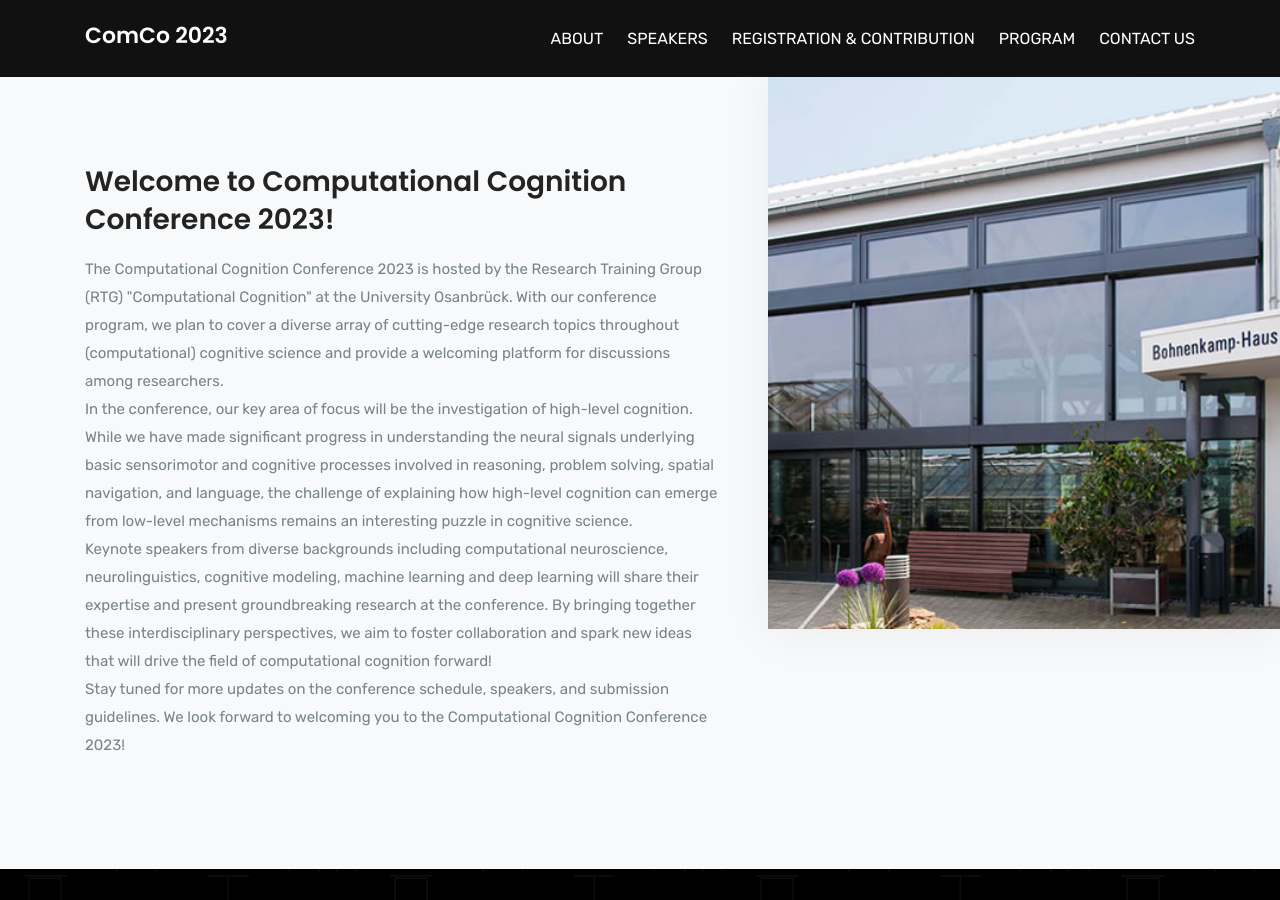
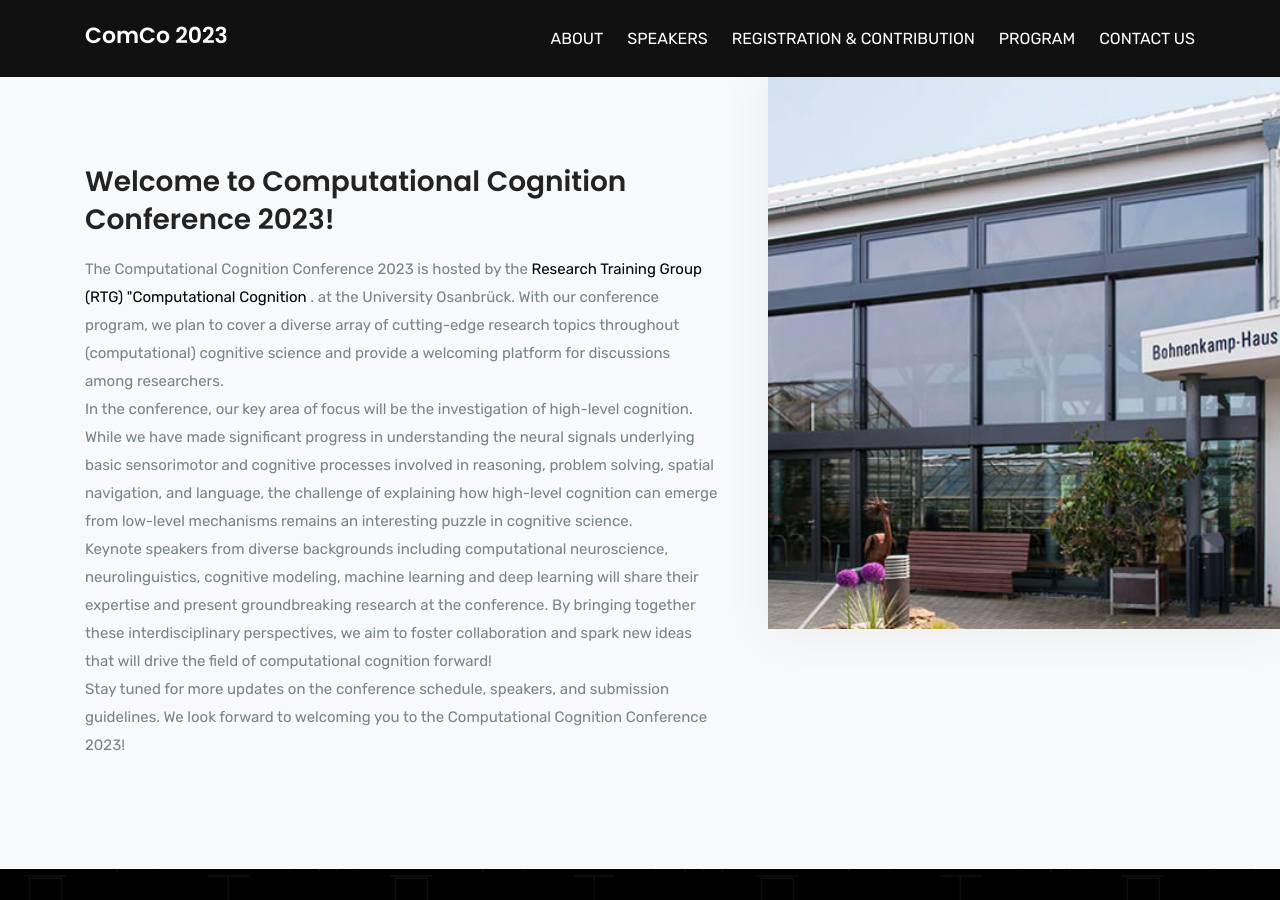
Before and after one commit to comco23/comco23.github.io, a Jekyll site: the page built from index.html, in a window 1280 px wide and 900 px high, scrolled down 567 px. Built offline with Jekyll 4.4.1, drawn with Linux system fonts in a browser that asks for light colours; part of the change alters nothing that is shown.

Commit message:
modified the link

```diff
--- a/_config.yml
+++ b/_config.yml
@@ -13,10 +13,10 @@ keywords: conference
 address: University Osnabrück Institue for Cognitive Science, Wachsbleiche 27, 49069 Osnabrück
 description: >-
 about_hits: >-
-    The Computational Cognition Conference 2023 is hosted by the Research Training Group (RTG)
-    "Computational Cognition" at the University Osanbrück. With our conference program, we plan
-    to cover a diverse array of cutting-edge research topics throughout (computational) cognitive
-    science and provide a welcoming platform for discussions among researchers.
+    The Computational Cognition Conference 2023 is hosted by the
+    <a href='https://www.ikw.uni-osnabrueck.de/en/home.html'> Research Training Group (RTG) "Computational Cognition </a>.
+    at the University Osanbrück. With our conference program, we plan to cover a diverse array of cutting-edge research topics
+    throughout (computational) cognitive science and provide a welcoming platform for discussions among researchers.
 
     <br />
 
```
